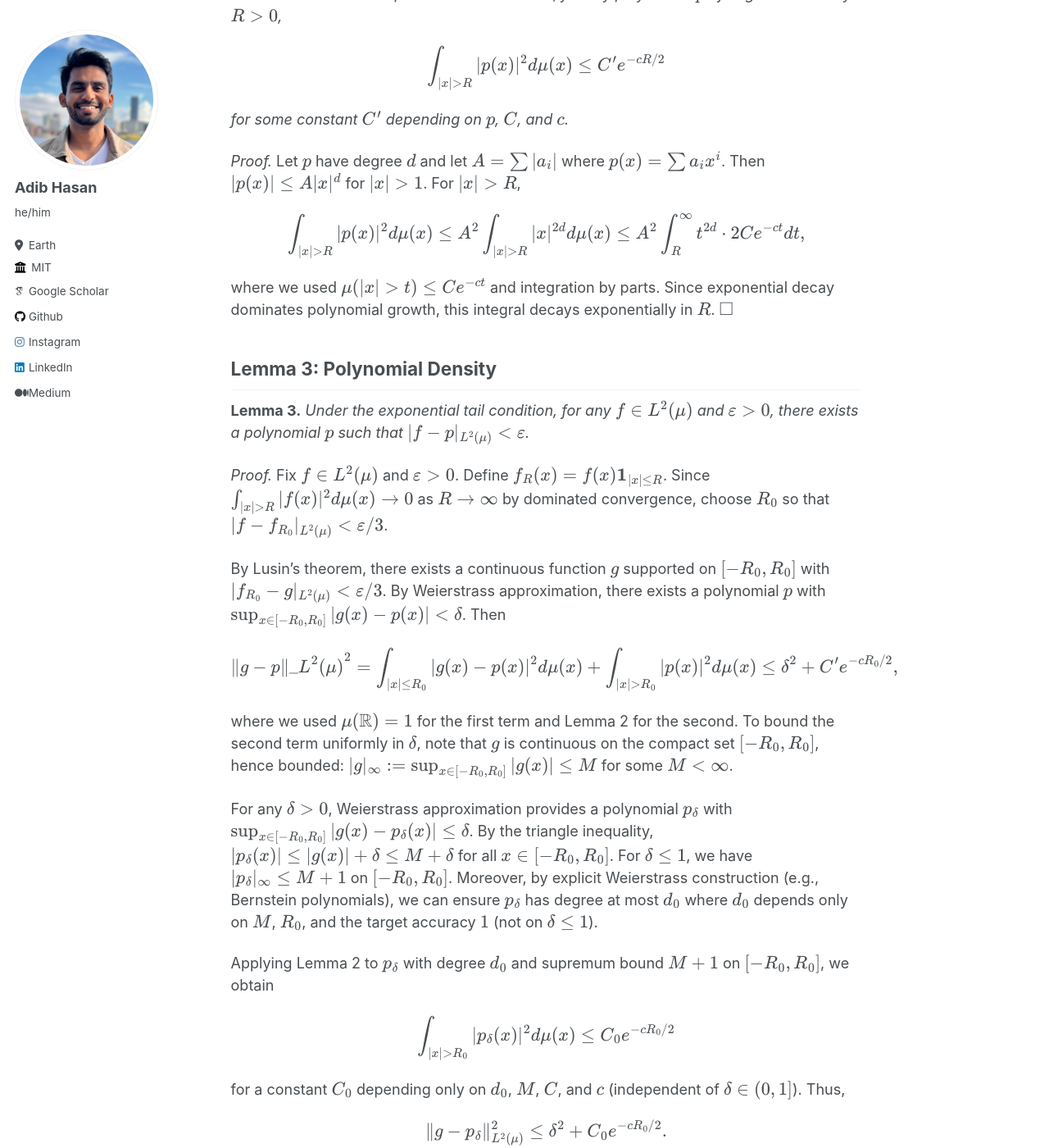
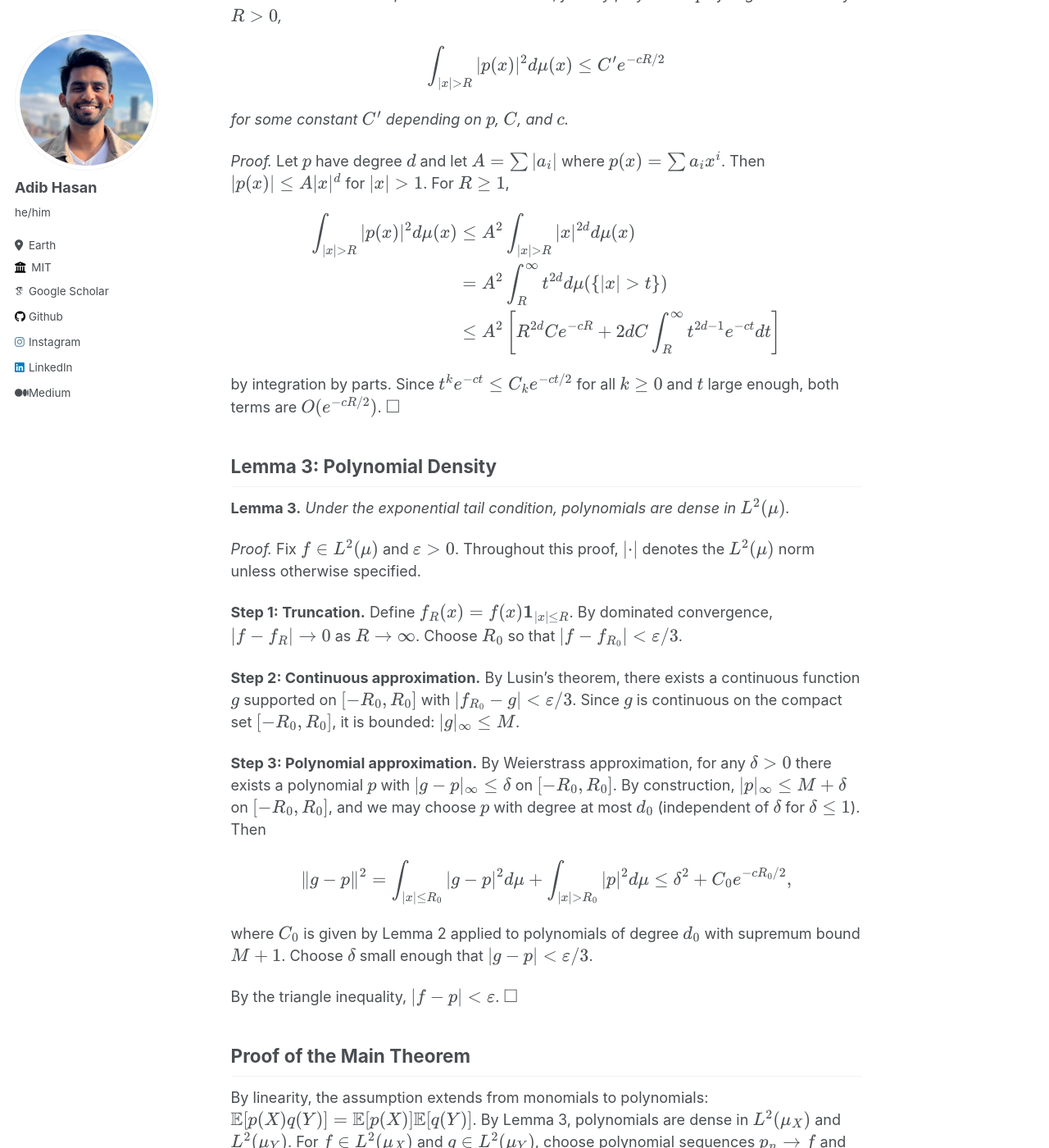
Before and after one commit to Neehan/neehan.github.io, a Jekyll site: the page built from _blog/no-corr-to-independence.md, in a window 1280 px wide and 1400 px high, scrolled down 2694 px. Shown: the whole window at 82% size. Built offline with Jekyll 4.4.1, drawn with Linux system fonts in a browser that asks for light colours; some web fonts are replaced; some of the changed text lies outside the part shown.

Commit message:
no corr to indep

```diff
--- a/_blog/no-corr-to-independence.md
+++ b/_blog/no-corr-to-independence.md
@@ -82,66 +82,62 @@ $$
 
 *for some constant $C'$ depending on $p$, $C$, and $c$.*
 
-*Proof.* Let $p$ have degree $d$ and let $A = \sum \|a\_i\|$ where $p(x) = \sum a\_i x^i$. Then $\|p(x)\| \le A\|x\|^d$ for $\|x\|>1$. For $\|x\|>R$,
+*Proof.* Let $p$ have degree $d$ and let $A = \sum \|a\_i\|$ where $p(x) = \sum a\_i x^i$. Then $\|p(x)\| \le A\|x\|^d$ for $\|x\|>1$. For $R\ge 1$,
 
 $$
+\begin{align}
 \int_{|x|>R} |p(x)|^2 d\mu(x)
-\le A^2 \int_{|x|>R} |x|^{2d} d\mu(x)
-\le A^2 \int_R^\infty t^{2d} \cdot 2Ce^{-ct} dt,
+&\le A^2 \int_{|x|>R} |x|^{2d} d\mu(x) \\
+&= A^2 \int_R^\infty t^{2d} d\mu(\{|x|>t\}) \\
+&\le A^2 \left[ R^{2d}Ce^{-cR} + 2dC\int_R^\infty t^{2d-1} e^{-ct} dt \right]
+\end{align}
 $$
 
-where we used $\mu(\{\|x\|>t\}) \le Ce^{-ct}$ and integration by parts. Since exponential decay dominates polynomial growth, this integral decays exponentially in $R$. $\square$
+by integration by parts. Since $t^k e^{-ct} \le C\_k e^{-ct/2}$ for all $k\ge 0$ and $t$ large enough, both terms are $O(e^{-cR/2})$. $\square$
 
 ## Lemma 3: Polynomial Density
 
-**Lemma 3.** *Under the exponential tail condition, for any $f\in L^2(\mu)$ and $\varepsilon>0$, there exists a polynomial $p$ such that $\|f-p\|\_{L^2(\mu)} < \varepsilon$.*
+**Lemma 3.** *Under the exponential tail condition, polynomials are dense in $L^2(\mu)$.*
 
-*Proof.* Fix $f\in L^2(\mu)$ and $\varepsilon>0$. Define $f\_R(x) = f(x)\mathbf 1\_\{\{\|x\|\le R\}\}$. Since $\int\_\{\|x\|>R\} \|f(x)\|^2 d\mu(x) \to 0$ as $R\to\infty$ by dominated convergence, choose $R\_0$ so that $\|f - f\_\{R\_0\}\|\_\{L^2(\mu)\} < \varepsilon/3$.
+*Proof.* Fix $f\in L^2(\mu)$ and $\varepsilon>0$. Throughout this proof, $\|\cdot\|$ denotes the $L^2(\mu)$ norm unless otherwise specified.
 
-By Lusin's theorem, there exists a continuous function $g$ supported on $[-R\_0,R\_0]$ with $\|f\_\{R\_0\} - g\|\_\{L^2(\mu)\} < \varepsilon/3$. By Weierstrass approximation, there exists a polynomial $p$ with $\sup\_\{x\in[-R\_0,R\_0]\} \|g(x) - p(x)\| < \delta$. Then
+**Step 1: Truncation.** Define $f\_R(x) = f(x)\mathbf 1\_\{\{\|x\|\le R\}\}$. By dominated convergence, $\|f - f\_R\| \to 0$ as $R\to\infty$. Choose $R\_0$ so that $\|f - f\_\{R\_0\}\| < \varepsilon/3$.
+
+**Step 2: Continuous approximation.** By Lusin's theorem, there exists a continuous function $g$ supported on $[-R\_0,R\_0]$ with $\|f\_\{R\_0\} - g\| < \varepsilon/3$. Since $g$ is continuous on the compact set $[-R\_0,R\_0]$, it is bounded: $\|g\|\_\infty \le M$.
+
+**Step 3: Polynomial approximation.** By Weierstrass approximation, for any $\delta>0$ there exists a polynomial $p$ with $\|g - p\|\_\infty \le \delta$ on $[-R\_0,R\_0]$. By construction, $\|p\|\_\infty \le M + \delta$ on $[-R\_0,R\_0]$, and we may choose $p$ with degree at most $d\_0$ (independent of $\delta$ for $\delta\le 1$). Then
 
 $$
-\|g - p\|\_{L^2(\mu)}^2
-= \int_{|x|\le R_0} |g(x) - p(x)|^2 d\mu(x) + \int_{|x|>R_0} |p(x)|^2 d\mu(x)
-\le \delta^2 + C' e^{-cR_0/2},
+\|g - p\|^2
+= \int_{|x|\le R_0} |g - p|^2 d\mu + \int_{|x|>R_0} |p|^2 d\mu
+\le \delta^2 + C_0 e^{-cR_0/2},
 $$
 
-where we used $\mu(\mathbb R) = 1$ for the first term and Lemma 2 for the second. To bound the second term uniformly in $\delta$, note that $g$ is continuous on the compact set $[-R\_0,R\_0]$, hence bounded: $\|g\|\_\infty := \sup\_\{x\in[-R\_0,R\_0]\}\|g(x)\| \le M$ for some $M<\infty$.
+where $C\_0$ is given by Lemma 2 applied to polynomials of degree $d\_0$ with supremum bound $M+1$. Choose $\delta$ small enough that $\|g-p\| < \varepsilon/3$.
 
-For any $\delta>0$, Weierstrass approximation provides a polynomial $p\_\delta$ with $\sup\_\{x\in[-R\_0,R\_0]\}\|g(x) - p\_\delta(x)\| \le \delta$. By the triangle inequality, $\|p\_\delta(x)\| \le \|g(x)\| + \delta \le M+\delta$ for all $x\in[-R\_0,R\_0]$. For $\delta\le 1$, we have $\|p\_\delta\|\_\infty \le M+1$ on $[-R\_0,R\_0]$. Moreover, by explicit Weierstrass construction (e.g., Bernstein polynomials), we can ensure $p\_\delta$ has degree at most $d\_0$ where $d\_0$ depends only on $M$, $R\_0$, and the target accuracy $1$ (not on $\delta\le 1$).
-
-Applying Lemma 2 to $p\_\delta$ with degree $d\_0$ and supremum bound $M+1$ on $[-R\_0,R\_0]$, we obtain
-
-$$
-\int_{|x|>R_0} |p_\delta(x)|^2 d\mu(x)
-\le C_0 e^{-cR_0/2}
-$$
-
-for a constant $C\_0$ depending only on $d\_0$, $M$, $C$, and $c$ (independent of $\delta\in(0,1]$). Thus,
-
-$$
-\|g - p_\delta\|_{L^2(\mu)}^2
-\le \delta^2 + C_0 e^{-cR_0/2}.
-$$
-
-Since $R\_0$ is fixed with $e^{-cR\_0/2} < (\varepsilon/6)^2/C\_0$, choose $\delta < \varepsilon/6$ to get $\|g-p\_\delta\|\_\{L^2(\mu)\} < \varepsilon/3$. Set $p = p\_\delta$.
-
-By the triangle inequality, $\|f-p\|\_\{L^2(\mu)\} \le \|f-f\_\{R\_0\}\|\_\{L^2(\mu)\} + \|f\_\{R\_0\}-g\|\_\{L^2(\mu)\} + \|g-p\|\_\{L^2(\mu)\} < \varepsilon$. $\square$
+By the triangle inequality, $\|f-p\| < \varepsilon$. $\square$
 
 ## Proof of the Main Theorem
 
-By linearity, the assumption extends from monomials to polynomials: $\mathbb E[p(X)q(Y)] = \mathbb E[p(X)]\mathbb E[q(Y)]$. By Lemma 3, polynomials are dense in $L^2(\mu\_X)$ and $L^2(\mu\_Y)$. For $f\in L^2(\mu\_X)$ and $g\in L^2(\mu\_Y)$, choose polynomial sequences $p\_n \to f$ in $L^2(\mu\_X)$ and $q\_n \to g$ in $L^2(\mu\_Y)$.
+By linearity, the assumption extends from monomials to polynomials: $\mathbb E[p(X)q(Y)] = \mathbb E[p(X)]\mathbb E[q(Y)]$. By Lemma 3, polynomials are dense in $L^2(\mu\_X)$ and $L^2(\mu\_Y)$. For $f\in L^2(\mu\_X)$ and $g\in L^2(\mu\_Y)$, choose polynomial sequences $p\_n \to f$ and $q\_n \to g$ in the respective $L^2$ spaces.
 
-Since $L^2\subset L^1$ under probability measures with $\|h\|\_\{L^1\} \le \|h\|\_\{L^2\}$, we have $p\_n(X)\to f(X)$ and $q\_n(Y)\to g(Y)$ in $L^1(\mathbb P)$. Moreover,
+By Cauchy–Schwarz,
 
 $$
-\begin{align}
-\|f(X)g(Y) - p_n(X)q_n(Y)\|_{L^1}
-&\le \|f(X)\|_{L^2}\,\|g(Y)-q_n(Y)\|_{L^2} + \|q_n(Y)\|_{L^2}\,\|f(X)-p_n(X)\|_{L^2} \\
-&\to 0,
-\end{align}
+\mathbb E[|f(X)g(Y) - p_n(X)q_n(Y)|]
+\le \mathbb E[|f(X)g(Y) - p_n(X)q_n(Y)|^2]^{1/2}
+\to 0,
 $$
 
-so $\mathbb E[p\_n(X)q\_n(Y)] \to \mathbb E[f(X)g(Y)]$. Since $\mathbb E[p\_n(X)q\_n(Y)] = \mathbb E[p\_n(X)]\mathbb E[q\_n(Y)]$ and the right side converges to $\mathbb E[f(X)]\mathbb E[g(Y)]$, we obtain $\mathbb E[f(X)g(Y)] = \mathbb E[f(X)]\mathbb E[g(Y)]$ for all $f\in L^2(\mu\_X)$ and $g\in L^2(\mu\_Y)$.
+since $p\_n(X)q\_n(Y) \to f(X)g(Y)$ in $L^2(\mathbb P)$. Thus $\mathbb E[p\_n(X)q\_n(Y)] \to \mathbb E[f(X)g(Y)]$. Since $\mathbb E[p\_n(X)q\_n(Y)] = \mathbb E[p\_n(X)]\mathbb E[q\_n(Y)] \to \mathbb E[f(X)]\mathbb E[g(Y)]$, we obtain
 
-Taking $f=\mathbf 1\_A$ and $g=\mathbf 1\_B$ for Borel sets $A,B$ gives $\mathbb P(X\in A, Y\in B) = \mathbb P(X\in A)\mathbb P(Y\in B)$. $\square$
+$$
+\mathbb E[f(X)g(Y)] = \mathbb E[f(X)]\mathbb E[g(Y)]
+$$
+
+for all $f\in L^2(\mu\_X)$ and $g\in L^2(\mu\_Y)$. Taking $f=\mathbf 1\_A$ and $g=\mathbf 1\_B$ for Borel sets $A,B$ gives
+
+$$
+\mathbb P(X\in A, Y\in B) = \mathbb P(X\in A)\mathbb P(Y\in B).
+\quad\square
+$$
```
Also changed, not shown: other parts of _blog/no-corr-to-independence.md (+2 -2 lines).
